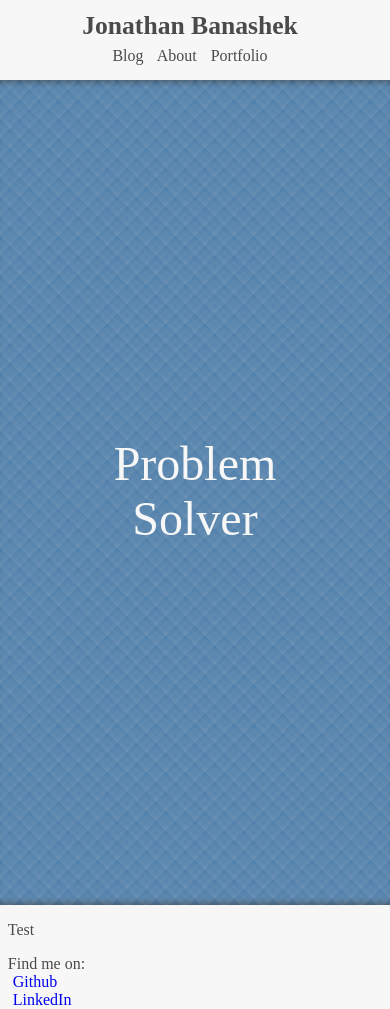
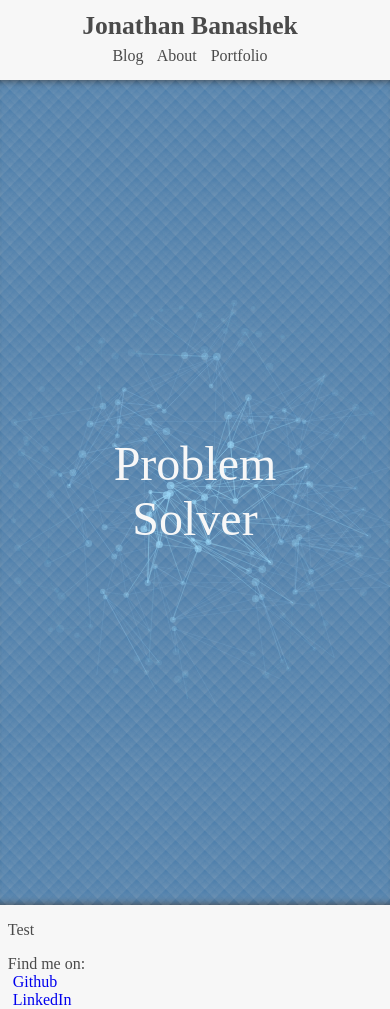
Before and after one commit to Banashek/banashek.github.io, a Jekyll site: the page built from index.html, in a window 390 px wide. Built offline with Jekyll 4.4.1, drawn with Linux system fonts in a browser that asks for light colours; some web fonts are replaced; Markdown is read by kramdown in place of the engine named in the settings.

Commit message:
Adding canvas to mobile page

```diff
--- a/stylesheets/animated_background.css
+++ b/stylesheets/animated_background.css
@@ -44,9 +44,3 @@
 	color: #F7F7F7;
 	margin: 0 0 5px 0;
 }
-
-@media (max-width: 767px) {
-	canvas {
-		display: none;
-	}
-}
```
